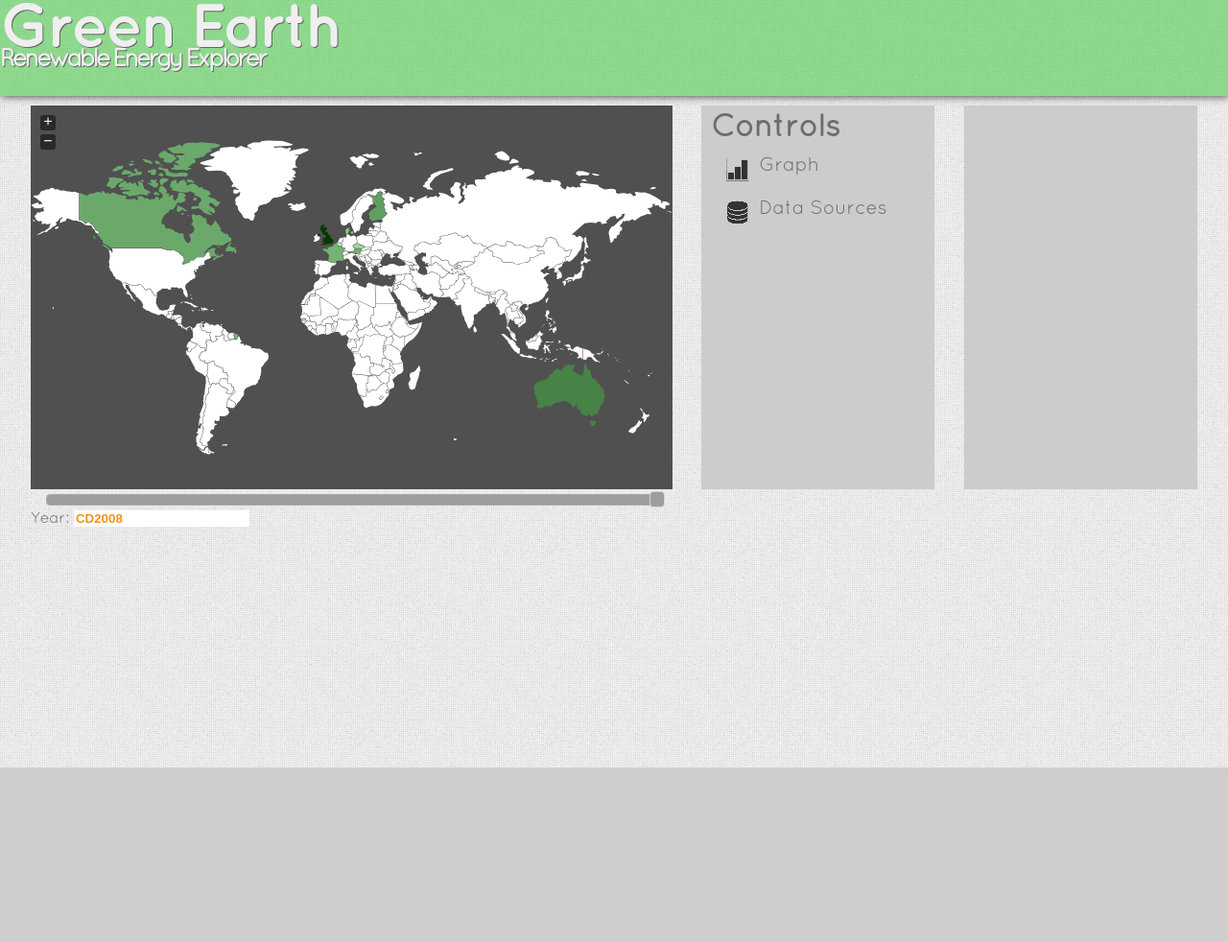
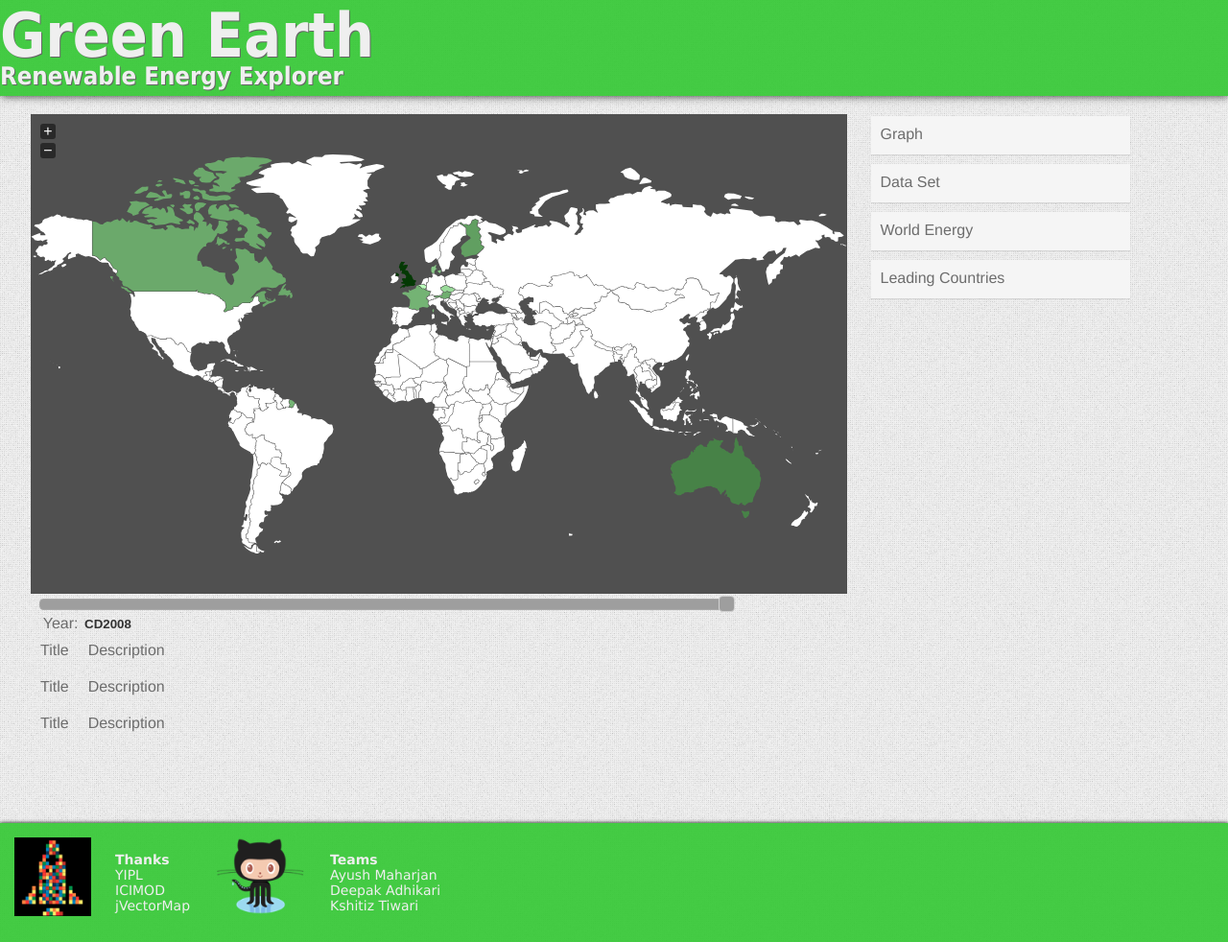
Before and after one commit to SpaceAppsKtm2013/green-earth, a PHP site: page /index.html in a window 1280 px wide. Shown: the whole page at 96% size. Before the commit the page ends 800 px from the top, so only its background shows below. Run offline with PHP 8.4, Linux system fonts and the light colour scheme; grey boxes are pictures that could not be loaded.

Commit message:
Design almost over

```diff
--- a/css/style.css
+++ b/css/style.css
@@ -1,7 +1,12 @@
-body,div,h1,h2,p,ol,ul,li {
+body,div,h1,h2,p,ol,ul,li,aside{
     margin: 0;
     padding: 0;
     border: 0;
+}
+
+a{
+	color:#EFEFEF;
+	text-decoration:none;
 }
 
 @font-face {
@@ -62,7 +67,7 @@ body{
     -webkit-text-size-adjust: 100%;
     -ms-text-size-adjust: 100%;
     text-size-adjust: 100%;
-    font-family:Quicksand-light, Helvetica ,sans-serif;
+    font-family:Helvetica ,sans-serif !important;
     color: #6D6D6D;
     background:url(../bg.png) #e5e5e5;
 	font-size:16px;
@@ -70,11 +75,10 @@ body{
 
 header{
 	height:100px;
-	background:rgba(50, 200, 50, 0.5);
+	background:rgba(50, 200, 50, 0.9);
 	color:#efefef;
 	max-width:100%;
 	width:100%;
-	position:fixed;
 	z-index:10;
 	box-shadow:1px 0 9px #333;
 }
@@ -86,9 +90,8 @@ header{
 }
 
 header #title{
-	font-family:Quicksand-bold;
+	font-family:Tahoma, Helvetica;
 	font-size:2em;
-	letter-spacing:-3px;
 	text-shadow:1px 1px #666;
 	position:relative;
 	float:left;
@@ -99,20 +102,23 @@ header #tagline{
 	font-size:.8em;
 	position:relative;
 	top:-10px;
-	font-family:Quicksand-light;
+	font-family:Tahoma, Helvetica;
 }
 
 #main-content{
 	overflow:hidden;
 	position:relative;
-	top:110px;
 	max-width:95%;
 	left:2.5%;
 	right:2.5%;
+	clear:both;
+	display:block;
+	height:auto;
+	top:15px;
 }
 
 #maps{
-	width:55%;
+	width:70%;
 	float:left;
 }
 
@@ -121,29 +127,62 @@ header #tagline{
 	max-width:100%;
 	background:#ccc;
 	left:5%;
-	height:400px;
+	height:500px;
+}
+#slider-contents{
+	width:100%;
 }
 
 #slider{
 	font-size:12px;
-	margin:5px auto;
-	width:95%;
+	margin:5px 0;
+	width:84%;
+	float:left;
+	margin-left:1%;
 }
 
-#controls, #browse{
-	margin-left:2.5%;
-	width:20%;
+#slider-content #slider-data{
+	float:left;
+	margin-left:1.5%;
+}
+
+#slider-content label{
+	width:100px;
+}
+
+#slider-data input{
+font-weight:bold;
+	width:70px;
+	background:transparent;
+	border:0;
+	color: #333;
+}
+
+#controls{
+	margin-left:2%;
+	width:28%;
 	float:left;
 	height:400px;
-	background:#ccc;
-	padding:10px;
+	margin-top:-8px;
 
 	-webkit-box-sizing: border-box;
 	-moz-box-sizing: border-box;
 	box-sizing: border-box;
 }
 
-#controls ul li{
+#title-des ul{
+	width:100%;
+	clear:both;
+	background:#fff;
+}
+
+#title-des li{
+	float:left;
+	list-style:none;
+	padding:10px;
+}
+
+/* #controls ul li{
 	list-style:none;
 	padding:10px;
 	font-size:20px;
@@ -168,3 +207,112 @@ header #tagline{
 #controls ul ul:hover{
 	background:#ccf;
 }
+ */
+
+
+aside nav li{
+	list-style:none;
+	padding:10px;
+	background:#FFF;
+	margin-top:10px;
+	width:250px;
+	box-shadow:0 1px 1px rgba(0, 0, 0, 0.1);
+	height:20px;
+	background:#f5f5f5;
+}
+
+aside nav li:hover{
+	border-left:2px solid #45CC45;
+	margin-left:-2px;
+}
+
+aside nav li ul{
+	margin:0;
+	padding:0;
+	display:none;
+}
+
+aside nav li:hover ul{
+	display:block;
+	position:absolute;
+}
+
+aside nav li ul li{
+	background:#fff;
+}
+
+aside nav li ul li:hover{
+	border:0;
+	margin-left:0;
+	background:#94e294;
+}
+
+aside nav li li img{
+	max-width:100%;
+	margin:0 10px 0 0;
+	float:left;
+}
+
+aside nav ul ul{
+	margin:10px 0 0 -10px;
+}
+
+#footer-wrapper{
+	width:900px;
+	margin:0 auto;
+	max-width:100%;
+}
+
+footer{
+	position:relative;
+	top:100px;
+	width:100%;
+	background:rgba(50, 200, 50, 0.9);
+	color:#efefef;
+	max-width:100%;
+	padding:10px;
+
+	-webkit-box-sizing: border-box;
+	-moz-box-sizing: border-box;
+	box-sizing: border-box;
+	overflow:hidden;
+
+	font-family:Verdana,Arial,sans-serif;
+	font-size:14px;
+
+	box-shadow:0 0px 4px #000000;
+}
+
+footer img{
+	padding:5px;
+	float:left;
+}
+
+footer li{
+	list-style:none;
+}
+
+footer ul{
+	float:left;
+	margin:20px;
+}
+
+footer #header{
+	font-weight:bold;
+}
+
+footer #spaceapps{
+	float:left;
+}
+
+
+/*Media Queries */
+@media (max-width:1024px){
+	#maps{
+		width:100%;
+	}
+
+	#controls{
+		width:100%;
+	}
+}
--- a/index.html
+++ b/index.html
@@ -1,7 +1,7 @@
 <!DOCTYPE HTML>
 <html>
 <head>
-	<title>Template</title>
+	<title>Green Earth</title>
 	<meta name="viewport" content="width=device-width; initial-scale=1.0">
 
 
@@ -116,28 +116,82 @@ $('#world-map').vectorMap({
 });
 
   </script>
+  <div id ="slider-content">
   <div id="slider"></div>
-  <p>
+	<div id="slider-data">
 		<label for="amount">Year:</label>
-<input type="text" id="amount" style="border: 0; color: #f6931f; font-weight: bold;" />
-</p>
+		<input type="text" id="amount"/>
 	</div>
+	<div style="clear:both;"></div>
+
+</div>
+	<div id="title-des">
+	<ul>
+		<li>Title</li>
+		<li>Description</li>
+	</ul>
+	<ul>
+		<li>Title</li>
+		<li>Description</li>
+	</ul>
+	<ul>
+		<li>Title</li>
+		<li>Description</li>
+	</ul>
+	</div>
+	</div>
+		<aside>
 			<div id="controls">
-			<h1>Controls</h1>
+				<nav>
 					<ul>
-				<li>
+						<li>Graph</li>
+						<li>Data Set</li>
+						<li>World Energy
 							<ul>
-						<li><img src="images/graph.png"/></li>
-						<li>Graph</li>
+								<li>Natural Gas</li>
+								<li>Energy Supply</li>
+								<li>Energy Production</li>
+								<li>Hydro Electricity</li>
+								<li>Transmission Loss</li>
+								<li>Contribution of Renewable</li>
 							</ul>
 						</li>
-				<li>
+						<li>Leading Countries
 							<ul>
-						<li><img src="images/data_sources.png"/></li>
-						<li>Data Sources</li>
+								<li>Wind</li>
+								<li>Solar</li>
+								<li>Biofield</li>
+								<li>Geothermal</li>
+								<li>Hydroelectricity</li>
 							</ul>
 						</li>
 					</ul>
+				</nav>
 			</div>
-		<div id="browse"></div>
+		</aside>
 	</div>
+</div>
+<div style="clear:both"></div>
+<footer>
+	<div class="wrapper">
+	<div id="col1">
+	<a href="http://spaceappschallenge.org/"><img id="spaceapps" src="images/spaceappschallenge.png"/></a>
+	<ul>
+		<li id ="header">Thanks</li>
+		<li><a href="http://yipl.com.np/">YIPL</a></li>
+		<li><a href="http://icimod.org/">ICIMOD</a></li>
+		<li><a href="http://jvectormap.com/">jVectorMap</a></li>
+	</ul>
+
+	<div id="col2">
+	<a href="https://github.com/SpaceAppsKtm2013/green-earth"><img src="images/Octocat.png"/></a>
+	<ul>
+		<li id ="header">Teams</li>
+		<li><a href="https://github.com/iusmaharjan">Ayush Maharjan</a></li>
+		<li><a href="https://github.com/deepsadhi">Deepak Adhikari</a></li>
+		<li><a href="http://github.com/kshitiztiwari">Kshitiz Tiwari</a></li>
+	</ul>
+
+	</div>
+	</div>
+</footer>
```
Also changed, not shown: colorbox.css (added, +69 -0 lines), lightbox.html (added, +53 -0 lines), images/Octocat.png (added), images/border.png (added), images/controls.png (added), images/loading.gif (added), images/loading_background.png (added), images/overlay.png (added), images/spaceappschallenge.png (added), jquery/jquery.colorbox.js (added). Lines whose indentation alone changed are shown as unchanged.
